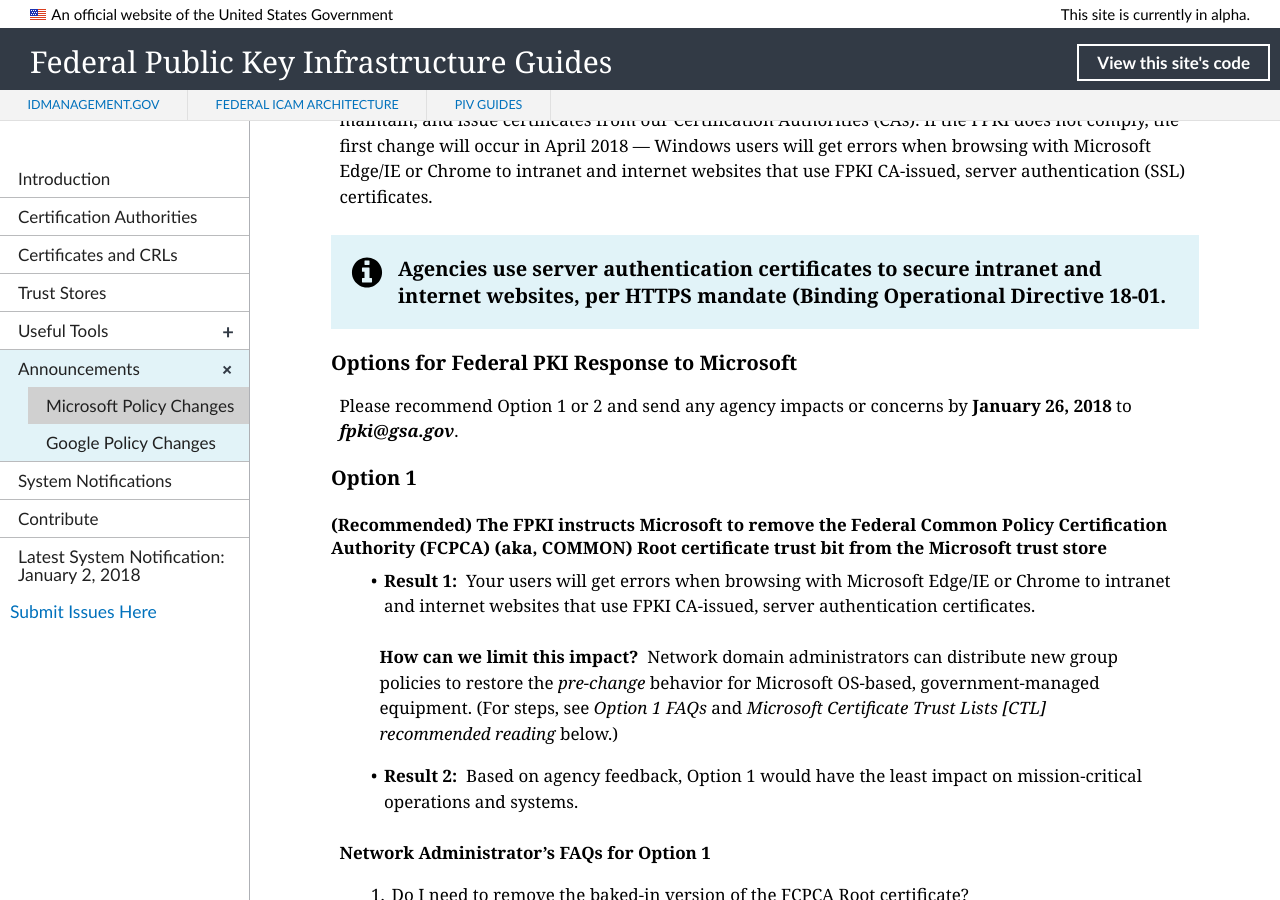
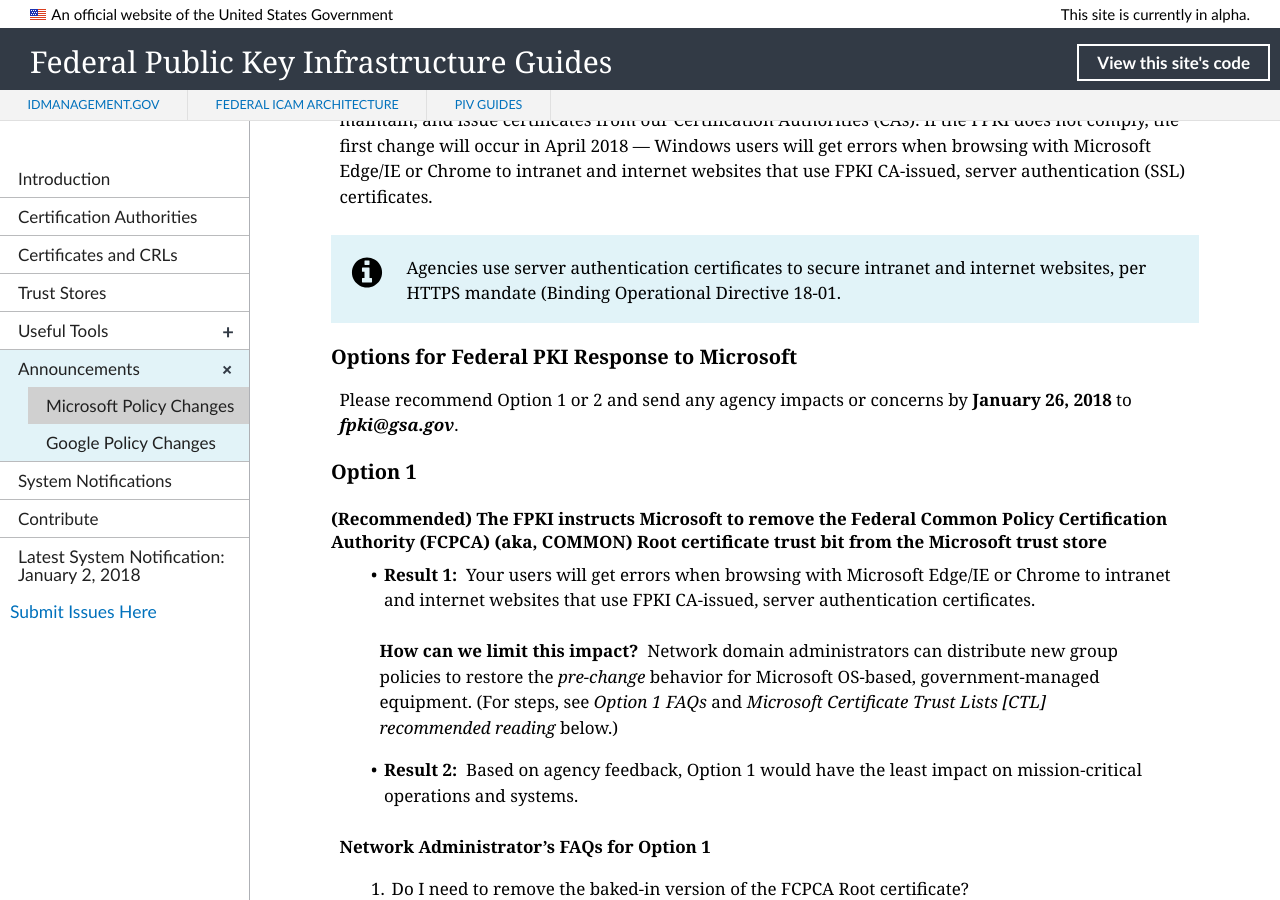
Before and after one commit to GSA/fpki-guides, a Jekyll site: the page built from _announcements/01_microsoft_constraint.md, in a window 1280 px wide and 900 px high, scrolled down 303 px. Built offline with Jekyll 4.4.1, drawn with Linux system fonts in a browser that asks for light colours; nearby versions of some CDN libraries; library files that are not in the unit come from our copies.

Commit message:
Alert box update
Changed to use the content instead of heading.

```diff
--- a/_announcements/01_microsoft_constraint.md
+++ b/_announcements/01_microsoft_constraint.md
@@ -10,7 +10,7 @@
 
 Microsoft has issued new Public Key Infrastructure (PKI) policy requirements that could impact 14 federal agencies. Under these requirements, the Federal PKI must undergo an annual audit of how we operate, maintain, and issue certificates from our Certification Authorities (CAs). If the FPKI does not comply, the first change will occur in April 2018&nbsp;&mdash;&nbsp;Windows users will get errors when browsing with Microsoft Edge/IE or Chrome to intranet and internet websites that use FPKI CA-issued, server authentication (SSL) certificates.<!--Changed to same referencing ("server authentication certificates") as used in Google announcement for consistency.-->
 
-{% include alert-info.html heading="Agencies use server authentication certificates to secure intranet and internet websites, per HTTPS mandate (Binding Operational Directive 18-01." %}
+{% include alert-info.html content="Agencies use server authentication certificates to secure intranet and internet websites, per HTTPS mandate (Binding Operational Directive 18-01." %}
 
 ### Options for Federal PKI Response to Microsoft
 
```
